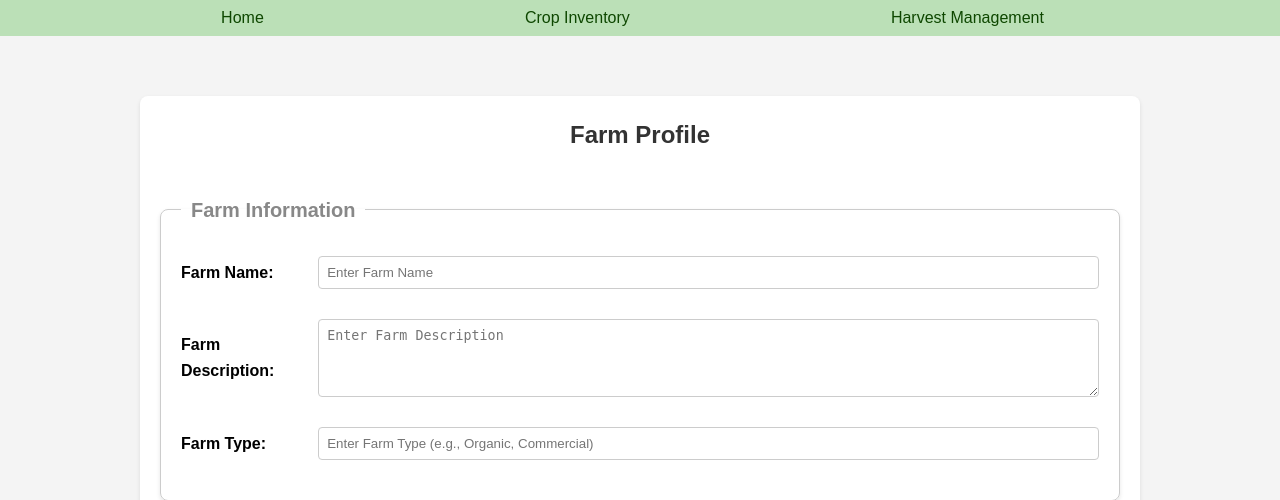
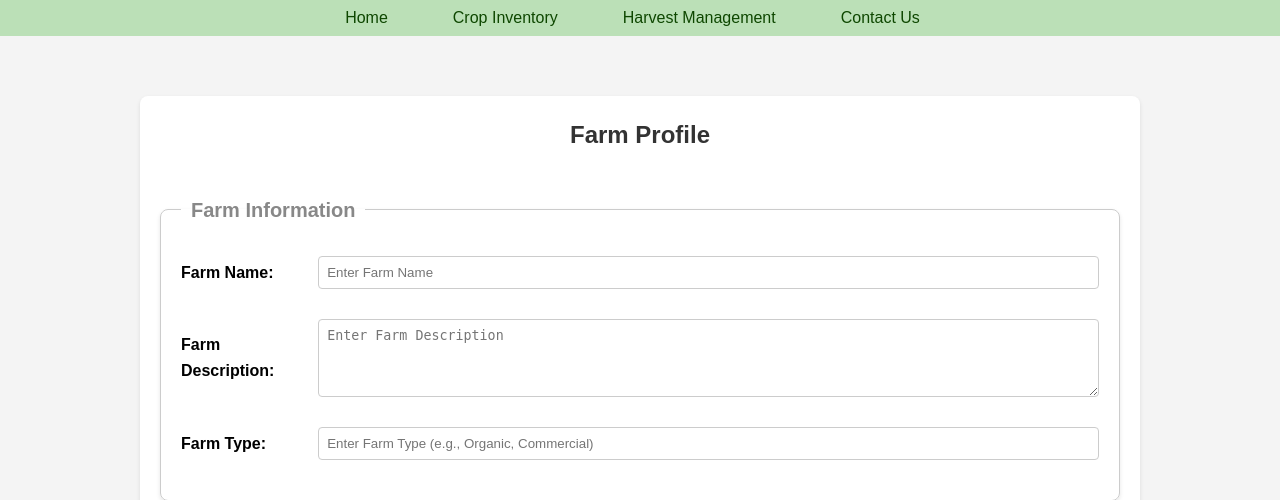
Before and after one commit to jei707/Crop-Inventory-Management-System, a Flask app: page /profile in a window 1280 px wide. Shown: the part 70-570 px from the top of the page. Run offline with Flask 3, Linux system fonts and the light colour scheme.

Commit message:
Update profile.html

```diff
--- a/template/profile.html
+++ b/template/profile.html
@@ -95,9 +95,12 @@
 
     <div class="main-nav">
         <ul>
-            <li><a href="/home">Home</a></li>
-            <li><a href="/loginsuccessful">Crop Inventory</a></li>
-            <li><a href="#Harvest-Management">Harvest Management</a></li>
+            <ul>
+                <li><a href="/home">Home</a></li>
+                <li><a href="/loginsuccessful">Crop Inventory</a></li>
+                <li><a href="/harvest_management">Harvest Management</a></li>
+                <li><a href="/contact">Contact Us</a></li>
+            </ul>
         </ul>
     </div>
 
```
